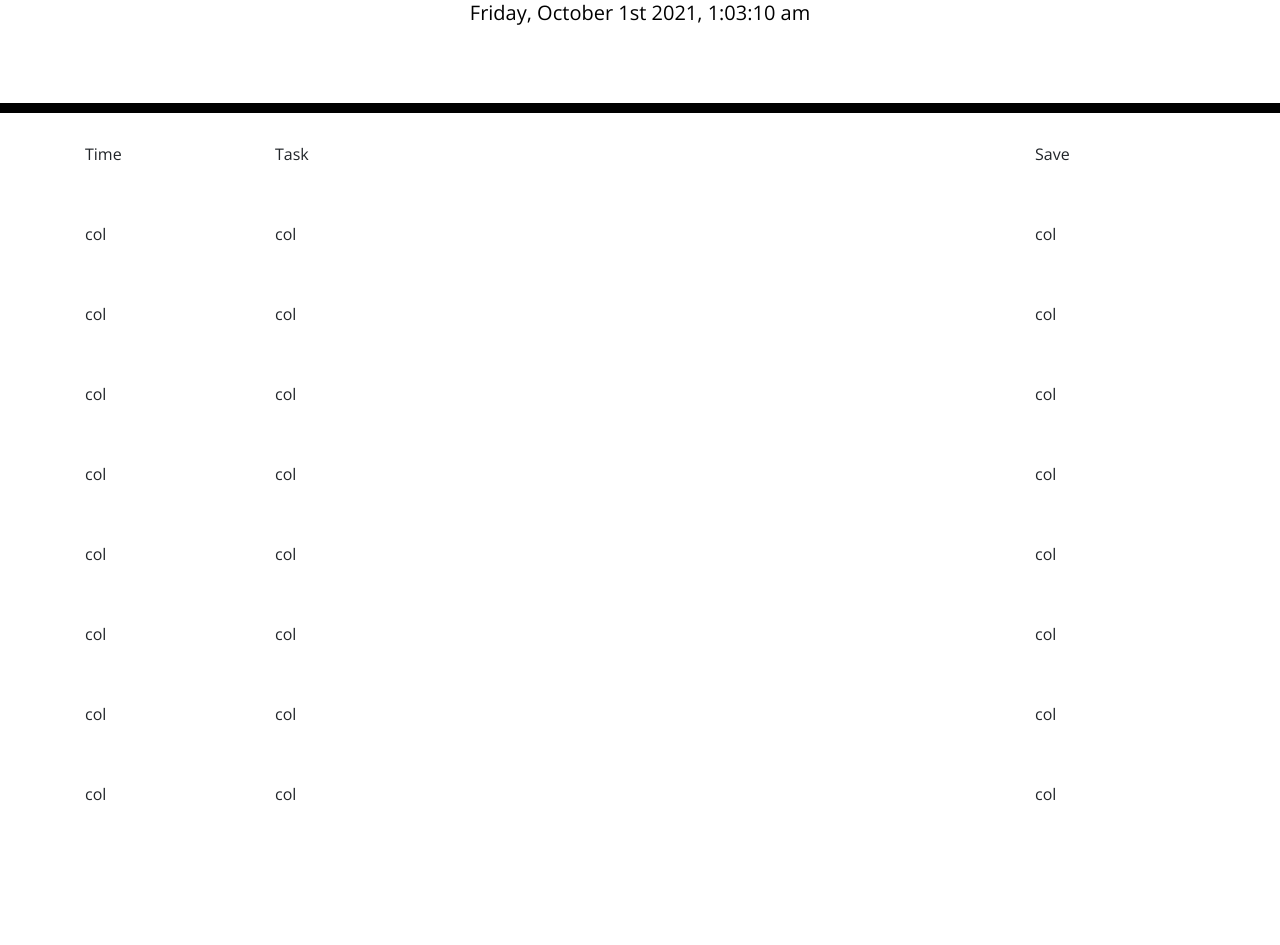
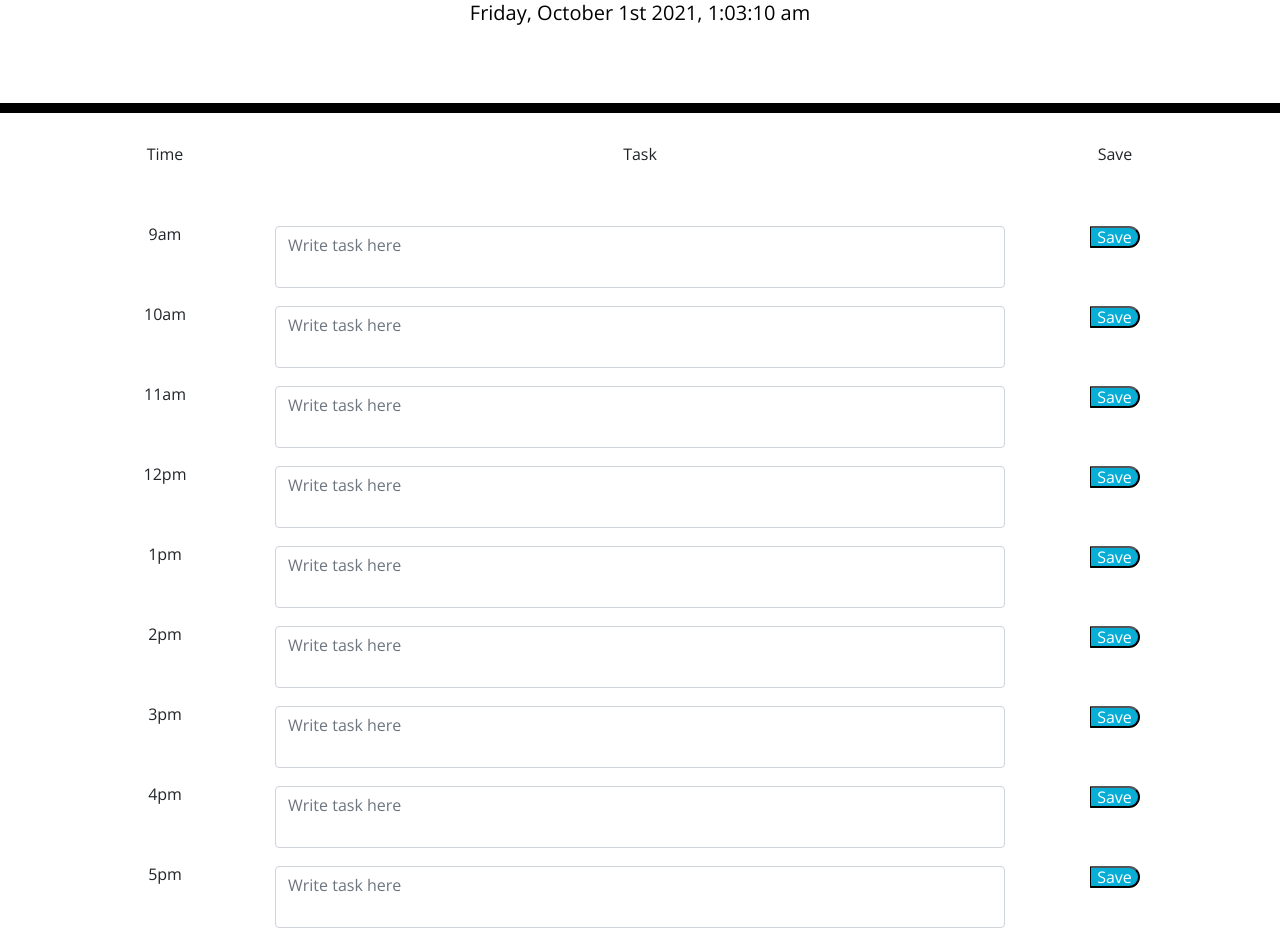
Before and after one commit to B3nj1e/05-Work-Day-Scheduler, a plain HTML site: page index.html in a window 1280 px wide. Shown: the part 191-1136 px from the top of the page. Before the commit the page ends 1056 px from the top, so only its background shows below. Drawn offline with nearby package versions, Linux system fonts and the light colour scheme.

Commit message:
time check between task and current time, bugs

```diff
--- a/Assets/script.js
+++ b/Assets/script.js
@@ -12,3 +12,22 @@ $(document).ready(function() {
     update();
     setInterval(update, 1000);
 });
+
+var currentTime = moment();
+console.log(currentTime.format("h:mm:ss"))
+
+function timeCheck() {
+    x = ["9:00:00", "10:00:00", "11:00:00", "12:00:00", "13:00:00", "14:00:00", "15:00:00", "16:00:00", "17:00:00"]
+    console.log(x);
+    for (i = 0; i < 9; i++) {
+    console.log(x[i]);
+    console.log("#".concat(x[i]));
+    var past = moment(x[i], "hh:mm:ss").isBefore(currentTime.format("hh:mm:ss"), "hh:mm:ss");
+    if (past) {
+        $("#".concat(x[i])).addClass('past');
+    } else {
+        $()
+    }
+}}
+
+timeCheck()
--- a/Assets/style.css
+++ b/Assets/style.css
@@ -69,3 +69,7 @@ body {
     font-size: 20px;
     transition: all 0.3s ease-in-out;
   }
+
+  .container {
+      text-align: center;
+  }
--- a/index.html
+++ b/index.html
@@ -20,60 +20,65 @@
         <p class="lead">A simple calendar app for scheduling your work day</p>
         <p id="currentDay" class="lead"></p>
     </header>
-    <div class="container">
+    <form class="container">
         <!-- Timeblocks go here -->
 
-        <div class="row">
+        <div class="row" id="headings">
             <div class="col-2">Time</div>
-            <div class="col-8">Task</div>
+            <div class="col-8">Task</span></div>
             <div class="col-2">Save</div>
         </div>
-        <div class="row">
-            <div class="col-2">col</div>
-            <div class="col-8">col</div>
-            <div class="col-2">col</div>
+        <div class="row" id="9:00:00">
+            <div class="col-2">9am</div>
+            <div class="col-8"><textarea type="text" class="form-control" placeholder="Write task here"></textarea></div>
+            <div class="col-2"><button type="submit" class="saveBtn">Save</button></div>
         </div>
-        <div class="row">
-            <div class="col-2">col</div>
-            <div class="col-8">col</div>
-            <div class="col-2">col</div>
+        <div class="row" id="10:00:00">
+            <div class="col-2">10am</div>
+            <div class="col-8"><textarea type="text" class="form-control" placeholder="Write task here"></textarea></div>
+            <div class="col-2"><button type="submit" class="saveBtn">Save</button></div>
         </div>
-        <div class="row">
-            <div class="col-2">col</div>
-            <div class="col-8">col</div>
-            <div class="col-2">col</div>
+        <div class="row" id="11:00:00">
+            <div class="col-2">11am</div>
+            <div class="col-8"><textarea type="text" class="form-control" placeholder="Write task here"></textarea></div>
+            <div class="col-2"><button type="submit" class="saveBtn">Save</button></div>
         </div>
-        <div class="row">
-            <div class="col-2">col</div>
-            <div class="col-8">col</div>
-            <div class="col-2">col</div>
+        <div class="row" id="12:00:00">
+            <div class="col-2">12pm</div>
+            <div class="col-8"><textarea type="text" class="form-control" placeholder="Write task here"></textarea></div>
+            <div class="col-2"><button type="submit" class="saveBtn">Save</button></div>
         </div>
-        <div class="row">
-            <div class="col-2">col</div>
-            <div class="col-8">col</div>
-            <div class="col-2">col</div>
+        <div class="row" id="13:00:00">
+            <div class="col-2">1pm</div>
+            <div class="col-8"><textarea type="text" class="form-control" placeholder="Write task here"></textarea></div>
+            <div class="col-2"><button type="submit" class="saveBtn">Save</button></div>
         </div>
-        <div class="row">
-            <div class="col-2">col</div>
-            <div class="col-8">col</div>
-            <div class="col-2">col</div>
+        <div class="row" id="14:00:00">
+            <div class="col-2">2pm</div>
+            <div class="col-8"><textarea type="text" class="form-control" placeholder="Write task here"></textarea></div>
+            <div class="col-2"><button type="submit" class="saveBtn">Save</button></div>
         </div>
-        <div class="row">
-            <div class="col-2">col</div>
-            <div class="col-8">col</div>
-            <div class="col-2">col</div>
+        <div class="row" id="15:00:00">
+            <div class="col-2">3pm</div>
+            <div class="col-8"><textarea type="text" class="form-control" placeholder="Write task here"></textarea></div>
+            <div class="col-2"><button type="submit" class="saveBtn">Save</button></div>
         </div>
-        <div class="row">
-            <div class="col-2">col</div>
-            <div class="col-8">col</div>
-            <div class="col-2">col</div>
+        <div class="row" id="16:00:00">
+            <div class="col-2">4pm</div>
+            <div class="col-8"><textarea type="text" class="form-control" placeholder="Write task here"></textarea></div>
+            <div class="col-2"><button type="submit" class="saveBtn">Save</button></div>
+        </div>
+        <div class="row" id="17:00:00">
+            <div class="col-2">5pm</div>
+            <div class="col-8"><textarea type="text" class="form-control" placeholder="Write task here"></textarea></div>
+            <div class="col-2"><button type="submit" class="saveBtn">Save</button></div>
         </div>
 
 
 
 
 
-    </div>
+    </form>
 
     <script src="https://cdnjs.cloudflare.com/ajax/libs/jquery/3.2.1/jquery.min.js"></script>
     <script src="https://cdnjs.cloudflare.com/ajax/libs/moment.js/2.24.0/moment.min.js"></script>
```
